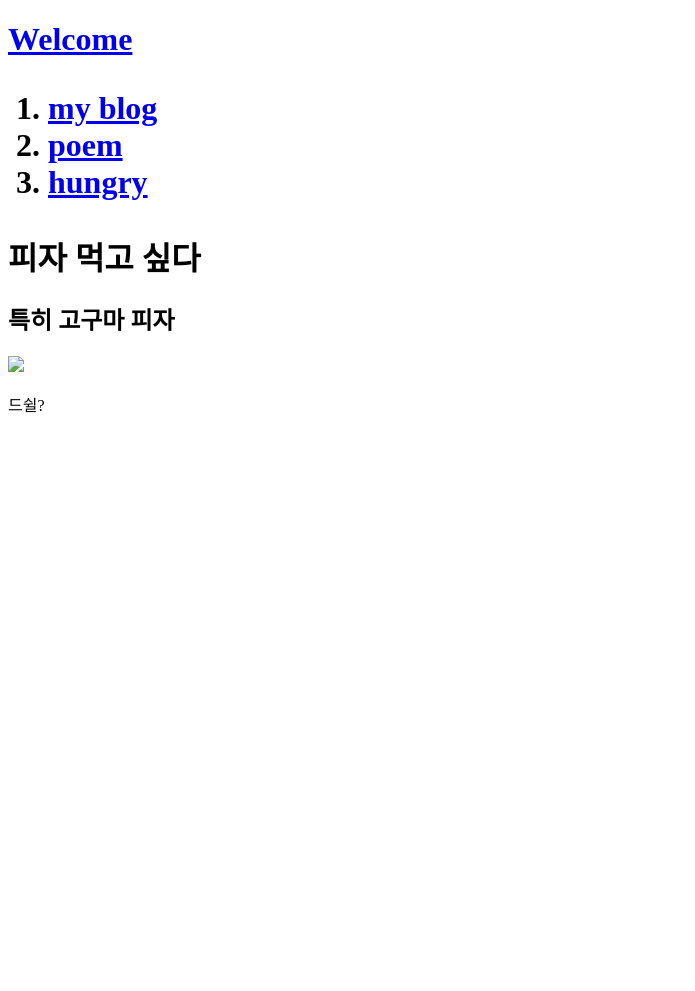
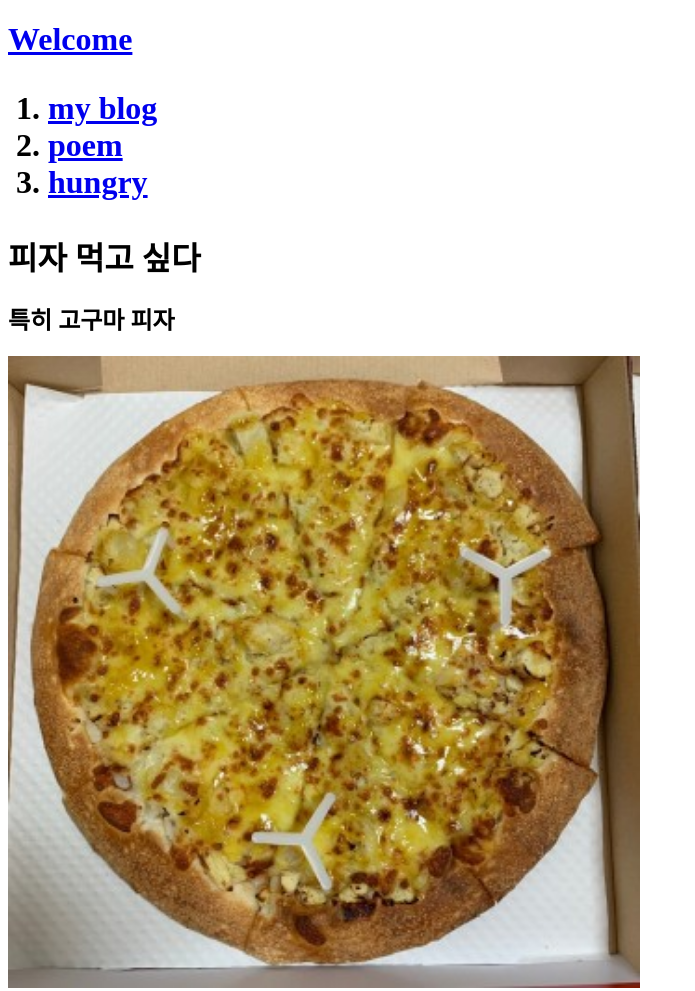
Before and after one commit to handakim/handada, a plain HTML site: page handakim3.html in a window 1280 px wide. Shown: the top 991 px of the page, without its empty margins (0-695 px from the left). Before the commit the page ends 800 px from the top, so only its background shows below. Drawn offline with Linux system fonts and the light colour scheme.

Commit message:
Update handakim3.html

```diff
--- a/handakim3.html
+++ b/handakim3.html
@@ -15,7 +15,7 @@
 
 <h1>피자 먹고 싶다</h1>
 <h2>특히 고구마 피자 </h2>
-<img src="gopiza.jpg" width="50%">
+<img src="gopizza.jpg" width="50%">
 <p>
 드쉴?
 </body>
```
